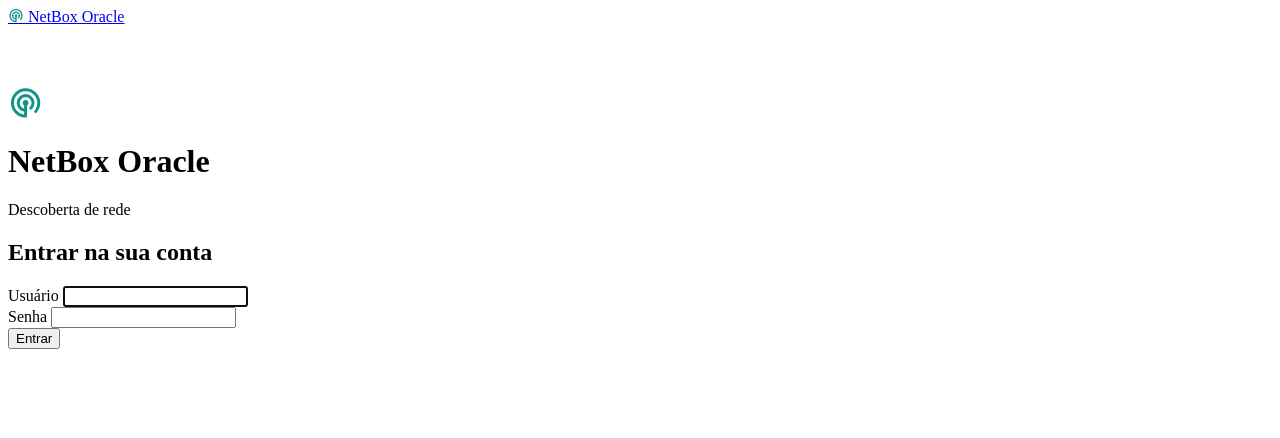
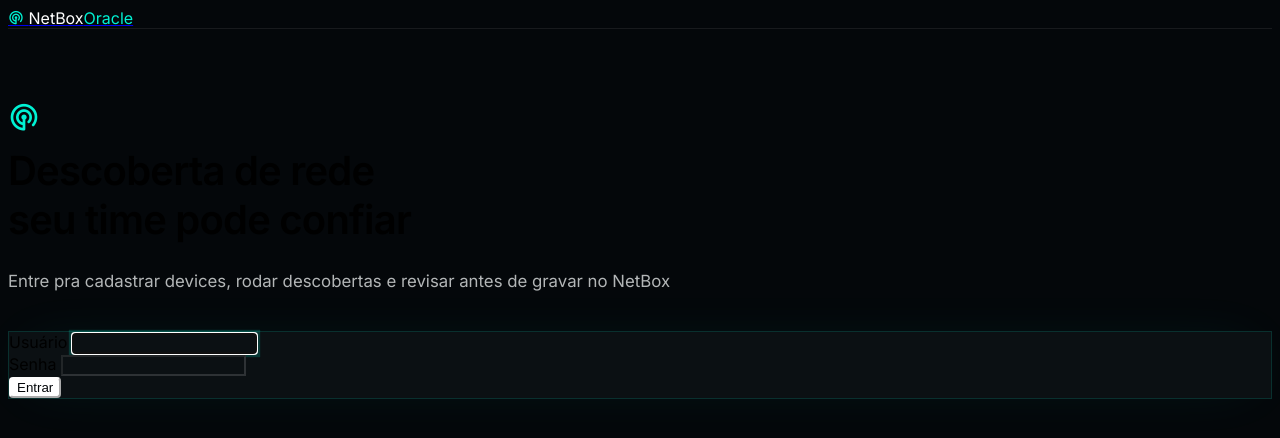
Before and after one commit to andersmonteiro/netbox-2.0, a Flask app: page /login in a window 1280 px wide. Shown: the top 438 px of the page. Run offline with Flask 3, Linux system fonts and the light colour scheme; some libraries are stand-ins or nearby versions.

Commit message:
Redesenha NetBox Oracle no estilo netboxlabs.com; corrige mount, conflito de container e nomes de serviço

```diff
--- a/discovery-ui/templates/base.html
+++ b/discovery-ui/templates/base.html
@@ -6,21 +6,107 @@
   <title>{% block title %}NetBox Oracle{% endblock %}</title>
   <link rel="stylesheet" href="https://cdn.jsdelivr.net/npm/@tabler/core@1.4.0/dist/css/tabler.min.css">
   <link rel="stylesheet" href="https://cdn.jsdelivr.net/npm/@tabler/icons-webfont@latest/dist/tabler-icons.min.css">
+  <link rel="preconnect" href="https://fonts.googleapis.com">
+  <link rel="preconnect" href="https://fonts.gstatic.com" crossorigin>
+  <link href="https://fonts.googleapis.com/css2?family=Inter:wght@400;500;600;700&display=swap" rel="stylesheet">
   <style>
     /*
-      Paleta aproximada da UI "next-gen" do NetBox (v4.1+), que também é
-      construída sobre o Tabler -- sobrescrevemos só a cor de destaque
-      (teal) pra ficar visualmente alinhado, sem depender do CSS real do
-      NetBox (que não temos acesso aqui no container da discovery-ui).
+      Visual inspirado no site institucional netboxlabs.com: fundo quase
+      preto (não o cinza-azulado padrão do Tabler dark), acento
+      teal/menta vibrante (a marca usa #00F2D4 no logo "labs"), tipografia
+      neutra com tracking apertado nos títulos grandes, botões com cantos
+      quase retos (raio pequeno) -- primário sólido claro, secundário
+      escuro com borda sutil. A fonte usada por eles é proprietária
+      (OpenSauceTwo, hospedada no domínio deles), então usamos Inter via
+      Google Fonts como substituta -- mesma personalidade neutra/geométrica,
+      sem reproduzir o arquivo de fonte deles.
     */
     :root, [data-bs-theme=dark] {
-      --tblr-primary: #0f9488;
-      --tblr-primary-rgb: 15, 148, 136;
-      --tblr-link-color: #2dd4bf;
-      --tblr-link-color-rgb: 45, 212, 191;
+      --nbo-bg: #04070a;
+      --nbo-surface: #0b1013;
+      --nbo-border: rgba(0, 242, 212, .14);
+      --nbo-accent: #00f2d4;
+      --nbo-accent-rgb: 0, 242, 212;
+      --nbo-text-muted: #b3b6b7;
+
+      --tblr-font-sans-serif: 'Inter', ui-sans-serif, system-ui, sans-serif;
+      --tblr-body-bg: var(--nbo-bg);
+      --tblr-bg-surface: var(--nbo-surface);
+      --tblr-border-color: var(--nbo-border);
+      --tblr-primary: var(--nbo-accent);
+      --tblr-primary-rgb: var(--nbo-accent-rgb);
+      --tblr-link-color: var(--nbo-accent);
+      --tblr-link-color-rgb: var(--nbo-accent-rgb);
+      --tblr-border-radius: .25rem;
+      --tblr-border-radius-sm: .25rem;
+      --tblr-border-radius-lg: .5rem;
     }
+
+    body {
+      background: var(--nbo-bg);
+      font-family: var(--tblr-font-sans-serif);
+    }
+    h1, h2, h3, h4, .page-title {
+      font-weight: 600;
+      letter-spacing: -.02em;
+    }
+    .text-secondary { color: var(--nbo-text-muted) !important; }
+
+    .navbar { background: transparent; border-bottom: 1px solid rgba(255,255,255,.08); }
     .navbar-brand-image { height: 1.6rem; }
+    .navbar-brand .fw-bold { color: #fff; }
+    .navbar-brand .fw-bold .accent { color: var(--nbo-accent); }
+
+    /* Botões no estilo "Start for free" (claro, sólido) / "Get a demo"
+       (escuro, contornado) do site -- raio pequeno em vez do arredondado
+       padrão do Tabler. */
+    .btn { border-radius: var(--tblr-border-radius); font-weight: 500; }
+    .btn-primary {
+      background: #fff;
+      border-color: #fff;
+      color: #04070a;
+    }
+    .btn-primary:hover, .btn-primary:focus {
+      background: #e4e6e7;
+      border-color: #e4e6e7;
+      color: #04070a;
+    }
+    .btn-outline-secondary {
+      background: #14181b;
+      border-color: rgba(255,255,255,.14);
+      color: #fff;
+    }
+    .btn-outline-secondary:hover {
+      background: #1c2124;
+      border-color: rgba(255,255,255,.24);
+      color: #fff;
+    }
+
+    .card {
+      background: var(--nbo-surface);
+      border: 1px solid var(--nbo-border);
+      box-shadow: 0 0 60px -20px rgba(var(--nbo-accent-rgb), .12);
+    }
+    .card-header, .card-footer { border-color: var(--nbo-border); }
+    .table { --tblr-table-bg: transparent; }
+    .table thead th { color: var(--nbo-text-muted); border-color: var(--nbo-border); font-weight: 500; }
+    .table td, .table th { border-color: var(--nbo-border); }
+
+    .badge.bg-teal-lt { background: rgba(var(--nbo-accent-rgb), .16) !important; color: var(--nbo-accent) !important; }
     .badge-method { text-transform: uppercase; letter-spacing: .02em; }
+
+    .form-control, .form-select {
+      background: #0b1013;
+      border-color: rgba(255,255,255,.14);
+      color: #fff;
+    }
+    .form-control:focus, .form-select:focus {
+      background: #0b1013;
+      border-color: var(--nbo-accent);
+      box-shadow: 0 0 0 .2rem rgba(var(--nbo-accent-rgb), .18);
+      color: #fff;
+    }
+
     .required-star::after { content: " *"; color: var(--tblr-red); }
   </style>
 </head>
@@ -29,8 +115,8 @@
     <header class="navbar navbar-expand-md navbar-dark d-print-none">
       <div class="container-xl">
         <a href="{{ url_for('dashboard') if session.get('logged_in') else url_for('login') }}" class="navbar-brand navbar-brand-autodark d-none-navbar-horizontal pe-0 pe-md-3">
-          <i class="ti ti-radar-2 fs-2 me-2" style="color: var(--tblr-primary);"></i>
-          <span class="fw-bold">NetBox Oracle</span>
+          <i class="ti ti-radar-2 fs-2 me-2" style="color: var(--nbo-accent);"></i>
+          <span class="fw-bold">NetBox<span class="accent">Oracle</span></span>
         </a>
         {% if session.get('logged_in') %}
         <div class="navbar-nav flex-row order-md-last">
--- a/discovery-ui/templates/login.html
+++ b/discovery-ui/templates/login.html
@@ -1,16 +1,15 @@
 {% extends "base.html" %}
 {% block title %}Login · NetBox Oracle{% endblock %}
 {% block content %}
-<div class="row justify-content-center" style="margin-top: 60px;">
+<div class="text-center" style="margin-top: 72px; margin-bottom: 40px;">
+  <i class="ti ti-radar-2" style="font-size: 2rem; color: var(--nbo-accent);"></i>
+  <h1 style="font-size: 2.5rem; margin-top: .75rem;">Descoberta de rede<br>seu time pode confiar</h1>
+  <div class="text-secondary" style="font-size: 1.05rem;">Entre pra cadastrar devices, rodar descobertas e revisar antes de gravar no NetBox</div>
+</div>
+<div class="row justify-content-center">
   <div class="col col-login">
-    <div class="text-center mb-4">
-      <i class="ti ti-radar-2" style="font-size: 2.2rem; color: var(--tblr-primary);"></i>
-      <h1 class="h2 mt-2">NetBox Oracle</h1>
-      <div class="text-secondary">Descoberta de rede</div>
-    </div>
     <form class="card card-md" method="post" autocomplete="off">
       <div class="card-body">
-        <h2 class="h3 text-center mb-4">Entrar na sua conta</h2>
         <div class="mb-3">
           <label class="form-label">Usuário</label>
           <input type="text" name="username" class="form-control" autofocus required>
--- a/docker-compose.discovery-ui.yml
+++ b/docker-compose.discovery-ui.yml
@@ -21,7 +21,7 @@
 # ==========================================================================
 
 services:
-  discovery-ui:
+  netbox-oracle:
     build:
       context: .
       dockerfile: discovery-ui/Dockerfile
```
Also changed, not shown: docker-compose.override.yml (+5 -5 lines), README.md, 1 other file.
